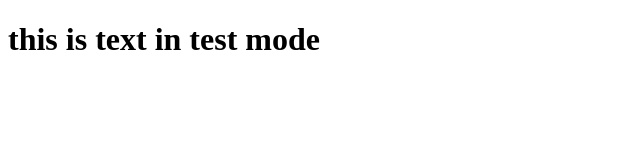
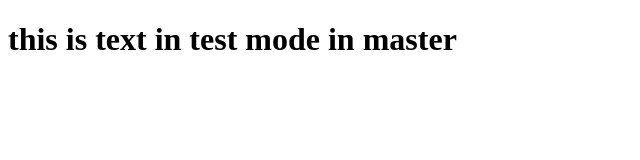
Before and after one commit to Mobin-119/Git, a plain HTML site: page sss.html in a window 1280 px wide. Shown: the whole page, without its empty margins (0-640 px from the left). Drawn offline with Linux system fonts and the light colour scheme.

Commit message:
add master text

```diff
--- a/sss.html
+++ b/sss.html
@@ -6,6 +6,6 @@
     <title>Document</title>
 </head>
 <body>
-    <h1>this is text in test mode</h1>
+    <h1>this is text in test mode in master</h1>
 </body>
 </html>
```
